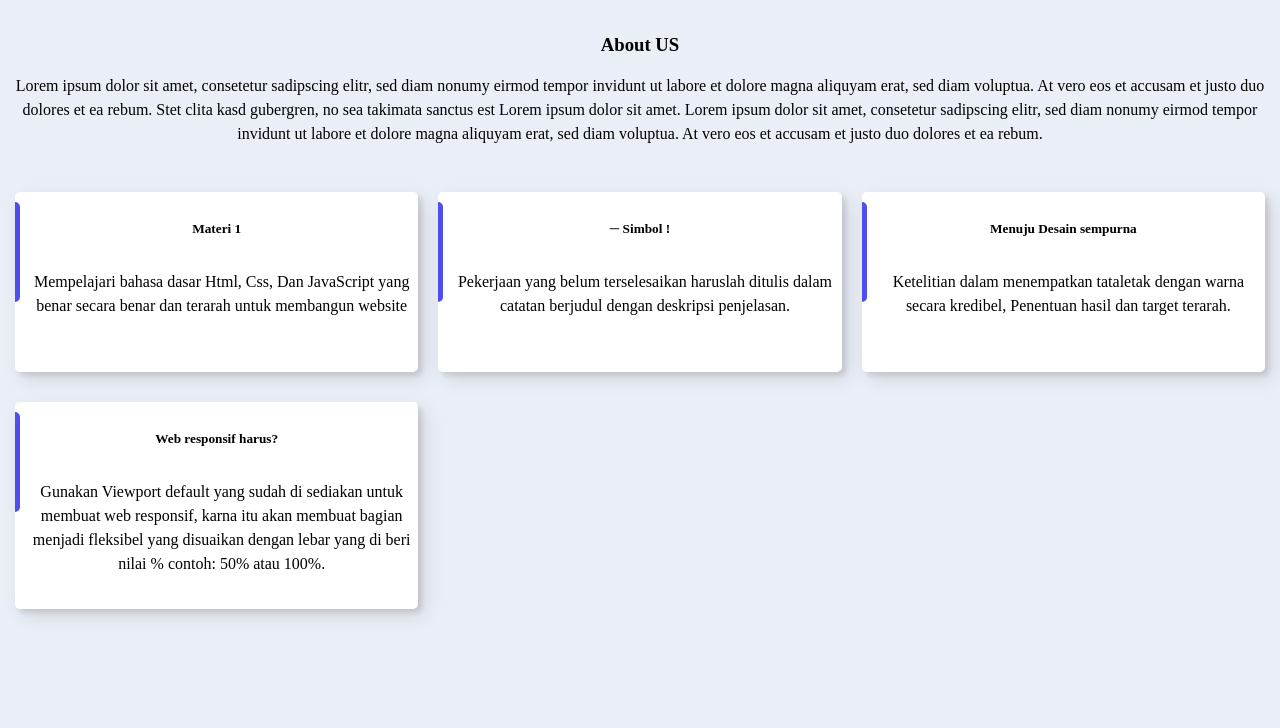
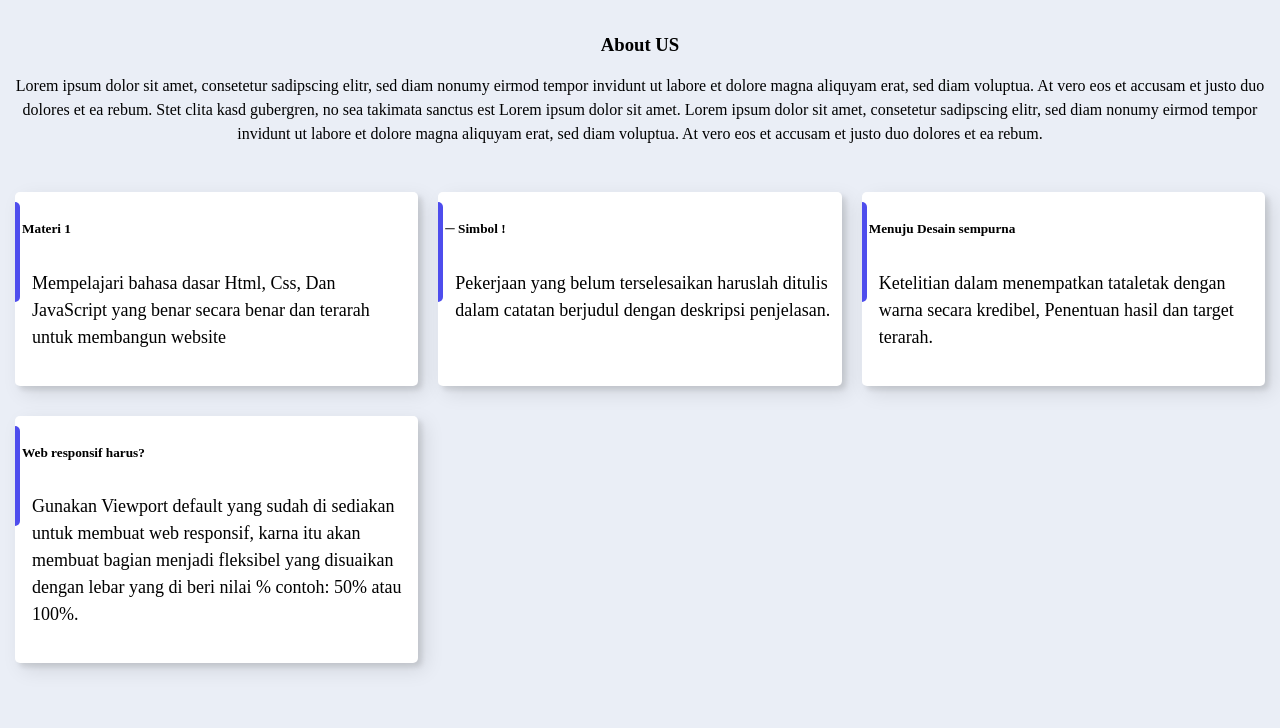
Before and after one commit to Firmansyahbio/Css, a PHP site: page / in a window 1280 px wide. Shown: the part 380-1108 px from the top of the page. Before the commit the page ends 997 px from the top, so only its background shows below. Run offline with PHP 8.4, Linux system fonts and the light colour scheme.

Commit message:
Update style.css

```diff
--- a/style.css
+++ b/style.css
@@ -44,7 +44,7 @@ p {
   border-radius: 0px;
 }
 .container_notebook .cardtext {
-  /*background: #fff;*/
+  text-align: left;
   box-sizing: border-box;
   padding-bottom: 15px;
   margin-bottom: 15px;
@@ -101,7 +101,8 @@ p {
   width: 100%;
   transform: scale(40);
 }
-.container_notebook .cardtext:hover h5{
+.cardtext p { font-size: 18px;}
+.container_notebook .cardtext:hover h2{
   color: #ffffff;
 }
 .container_notebook .cardtext p{
```
